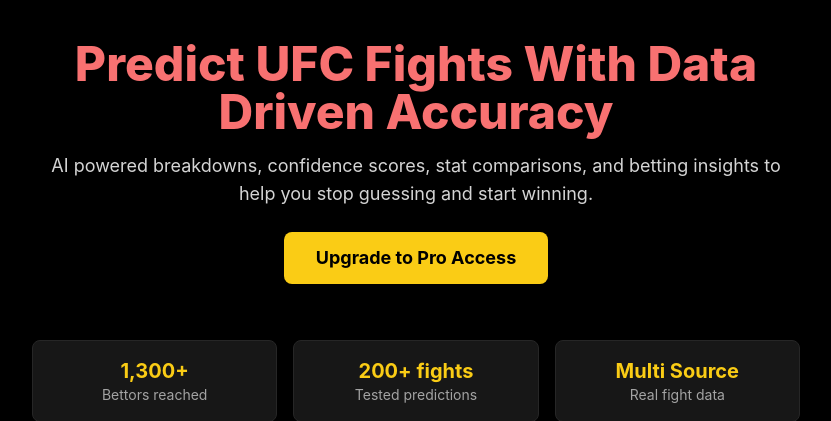
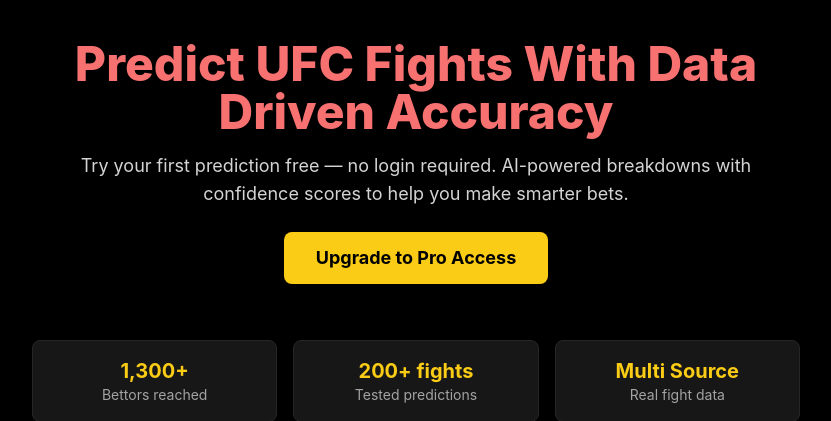
Before and after one commit to jtorres-1/combatIQ, a Flask app: page / in a window 1280 px wide. Shown: the part 69-490 px from the top of the page, without its empty margins (224-1055 px from the left). Run offline with Flask 3, Linux system fonts and the light colour scheme; some libraries are stand-ins or nearby versions.

Commit message:
Update index.html

```diff
--- a/templates/index.html
+++ b/templates/index.html
@@ -107,8 +107,8 @@
     </h2>
 
     <p class="hero-sub text-neutral-300 mb-6 text-base sm:text-lg">
-      AI powered breakdowns, confidence scores, stat comparisons, and betting insights to help you
-      stop guessing and start winning.
+      Try your first prediction free — no login required.
+      AI-powered breakdowns with confidence scores to help you make smarter bets.
     </p>
 
     <a href="/upgrade"
```
